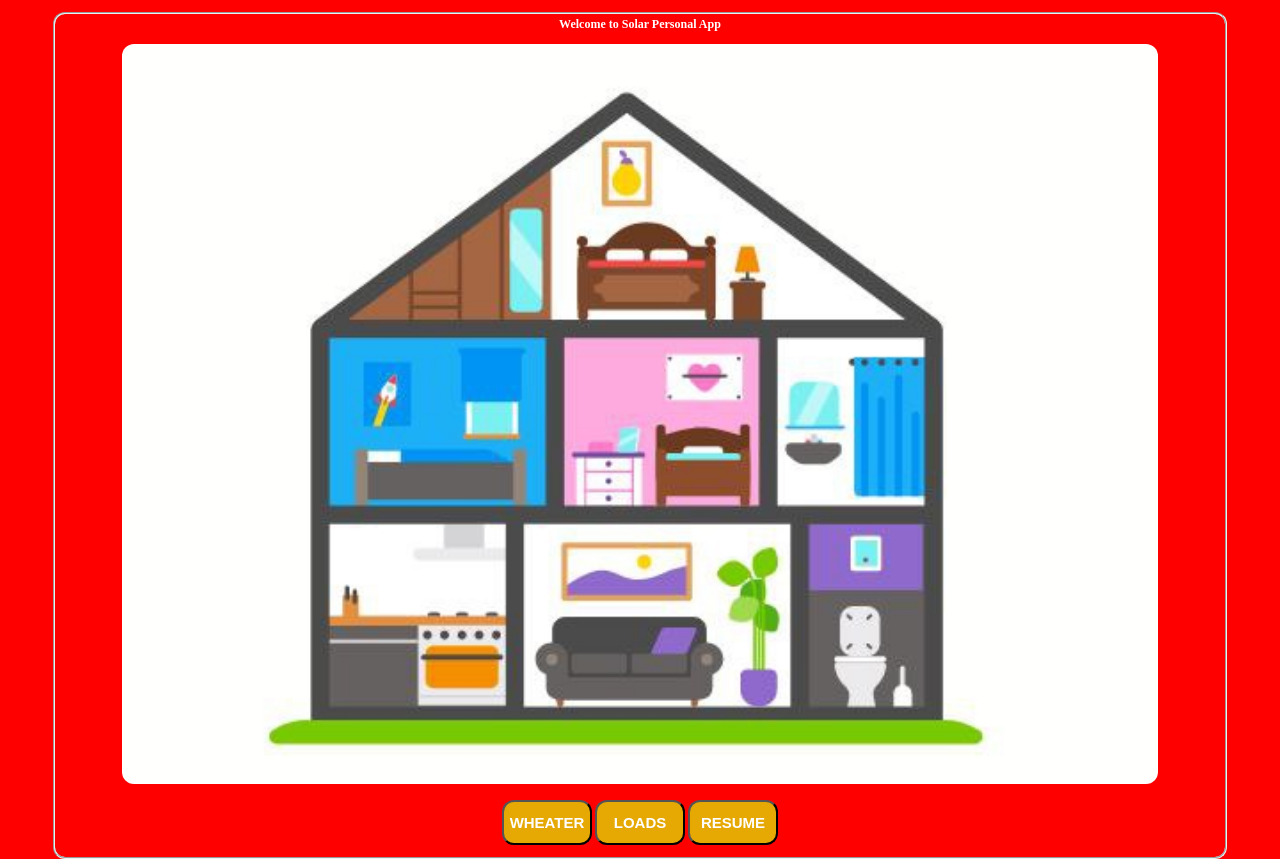
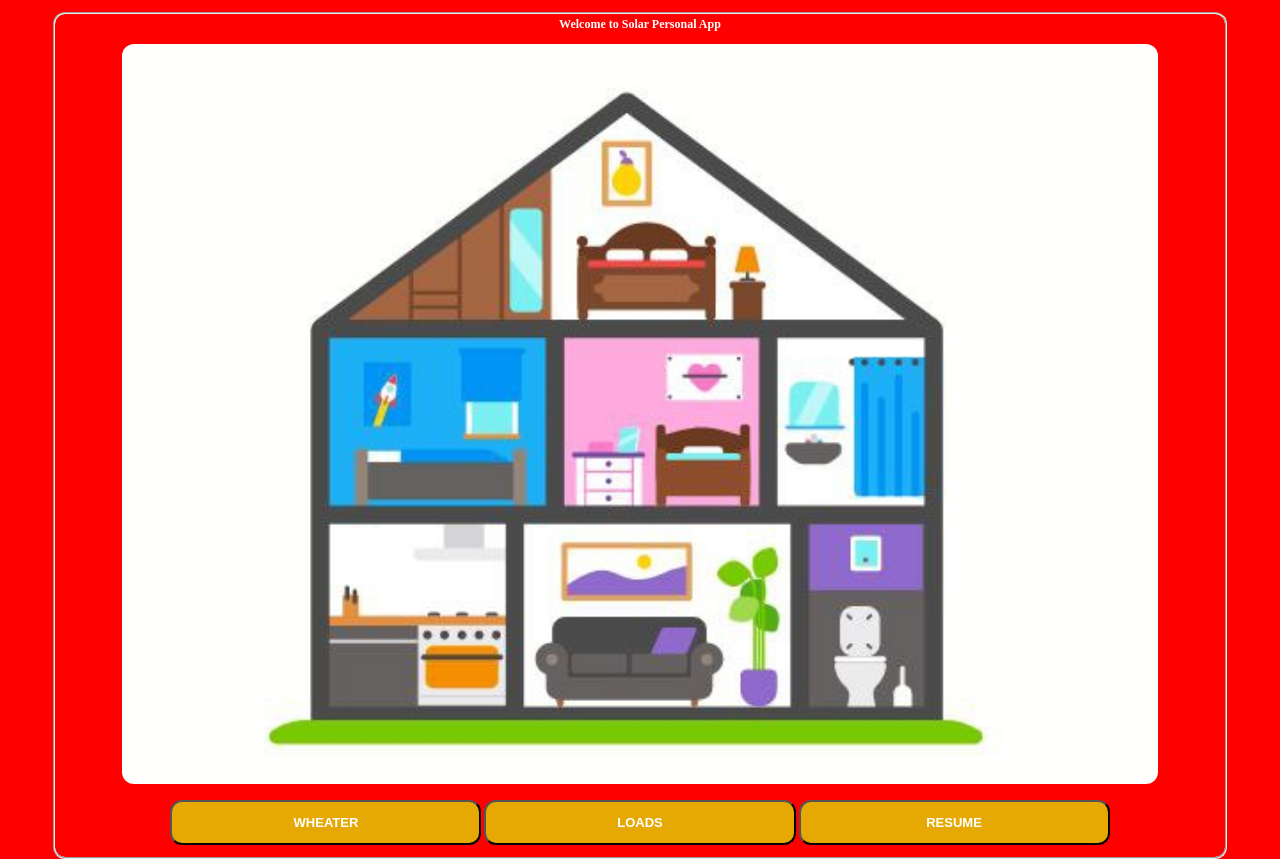
Before and after one commit to appjava/solarpersonalapp, a plain HTML site: page public/index.html in a window 1280 px wide. Drawn offline with nearby package versions, Linux system fonts and the light colour scheme.

Commit message:
modify design

```diff
--- a/public/index.html
+++ b/public/index.html
@@ -126,9 +126,10 @@
             margin: 12px auto 0px auto;
         }
         .menu{
-            width: 90px;
+            width: 30%;
             margin-bottom: 0px;
             border-radius: 12px;
+            font-size: small;
         }
         td>input{
             margin: 0;
```
Also changed, not shown: 2 other files.
